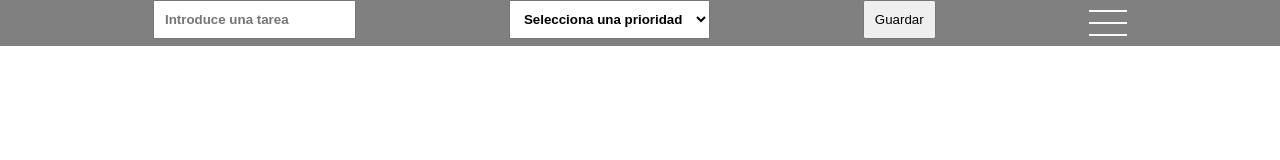
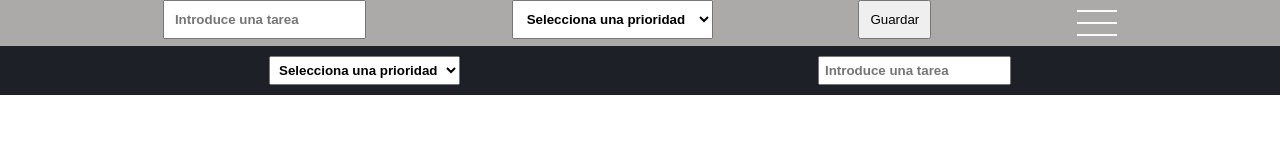
Before and after one commit to Mingo777/practica_2, a plain HTML site: page index.html in a window 1280 px wide. Drawn offline with nearby package versions, Linux system fonts and the light colour scheme.

Commit message:
inicio del main

```diff
--- /dev/null
+++ b/css/reset.css
@@ -0,0 +1,41 @@
+/* http://meyerweb.com/eric/tools/css/reset/
+   v2.0 | 20110126
+   License: none (public domain)
+*/
+
+html, body, div, span, applet, object, iframe, h1, h2, h3, h4, h5, h6, p, blockquote, pre, a, abbr, acronym, address, big, cite, code, del, dfn, em, img, ins, kbd, q, s, samp, small, strike, strong, sub, sup, tt, var, b, u, i, center, dl, dt, dd, ol, ul, li, fieldset, form, label, legend, table, caption, tbody, tfoot, thead, tr, th, td, article, aside, canvas, details, embed, figure, figcaption, footer, header, hgroup, menu, nav, output, ruby, section, summary, time, mark, audio, video {
+    margin: 0;
+    padding: 0;
+    border: 0;
+    font-size: 100%;
+    font: inherit;
+    vertical-align: baseline;
+}
+
+/* HTML5 display-role reset for older browsers */
+
+article, aside, details, figcaption, figure, footer, header, hgroup, menu, nav, section {
+    display: block;
+}
+
+body {
+    line-height: 1;
+}
+
+ol, ul {
+    list-style: none;
+}
+
+blockquote, q {
+    quotes: none;
+}
+
+blockquote:before, blockquote:after, q:before, q:after {
+    content: '';
+    content: none;
+}
+
+table {
+    border-collapse: collapse;
+    border-spacing: 0;
+}
--- a/css/style.css
+++ b/css/style.css
@@ -1,28 +1,59 @@
+@import url(reset.css);
+@import url('https://fonts.googleapis.com/css2?family=Open+Sans:ital,wght@0,400;1,700&family=Oswald:wght@700&display=swap');
+@import url('https://cdnjs.cloudflare.com/ajax/libs/font-awesome/6.0.0-beta2/css/all.min.css');
+
+
 *{
     margin: 0;
     padding: 0;
     box-sizing: border-box;
 }
 
+img {
+    width: 100%;
+    height: auto;
+    display: block;
+}
 
-body{
-    font-family: 'Lucida Sans', 'Lucida Sans Regular', 'Lucida Grande', 'Lucida Sans Unicode', Geneva, Verdana, sans-serif;
-    font-size: 1.20em;
+:root {
+    --fuenteprincipal: 'Open Sans', sans-serif;
+    --fuentesecundaria: 'Oswald', sans-serif;
+    --colorprincipal: #aca9a9;
+    --colorsecundario: #1e2027;
+    --fontsize: 1.25em;
+    --margingrid: 10px;
+    --anchomaximo: 1100px;
+}
+
+.container {
+    max-width: var(--anchomaximo);
+    margin: 0 auto;
+}
+
+body {
+    font-family: 'Open Sans', sans-serif;;
+    font-size: var(--fontsize);
 }
 
 
+
+/* inicio del header */
 header{
 
-    background-color: grey;
+    background-color: var(--colorprincipal);
+    font-family: var(--fuenteprincipal);
 
+}
+header #wrapper{
+    padding: 20px 0px;
 
 }
 
 header .container {
     display: flex;
-    justify-content: space-evenly;
+    justify-content: space-around;
+    max-width: var(--anchomaximo);
 
-    width: 100%;
 
 
 }
@@ -66,3 +97,40 @@ header .container .hamburguesaMenu div{
     margin-top: 10px;
     margin-bottom: 10px;
 }
+
+/* fin de header */
+
+
+
+/* inicio del main */
+
+main {
+    background-color: var(--colorsecundario);
+    padding: 10px;
+}
+
+
+main .container{
+    display: flex;
+    justify-content: space-around;
+    max-width: var(--anchomaximo);
+}
+
+main .container #prioridad {
+    padding: 5px;
+    font-weight: bold;
+    display: block;
+    cursor: pointer;
+
+}
+
+
+main .container #tarea {
+    padding: 5px;
+    height: auto;
+    font-weight: bold;
+
+
+}
+
+/* final del main */
--- a/index.html
+++ b/index.html
@@ -11,7 +11,7 @@
 
 <body>
 
-    <div class="wrapper">
+    <div id="wrapper">
         <header>
             <div class="container">
                 <div>
@@ -42,7 +42,29 @@
             </div>
         </header>
 
-        <main></main>
+        <main>
+            <div class="container">
+
+                <div>
+                    <select id="prioridad">
+                        <option value="">Selecciona una prioridad</option>
+                        <option value="urgente">Mensual</option>
+                        <option value="semanal">semanal</option>
+                        <option value="diaria">Diario</option>
+                    </select>
+                </div>
+
+                <div>
+                    <input type="text" id="tarea" placeholder="Introduce una tarea">
+                </div>
+
+
+
+
+
+            </div>
+
+        </main>
 
 
 
```
